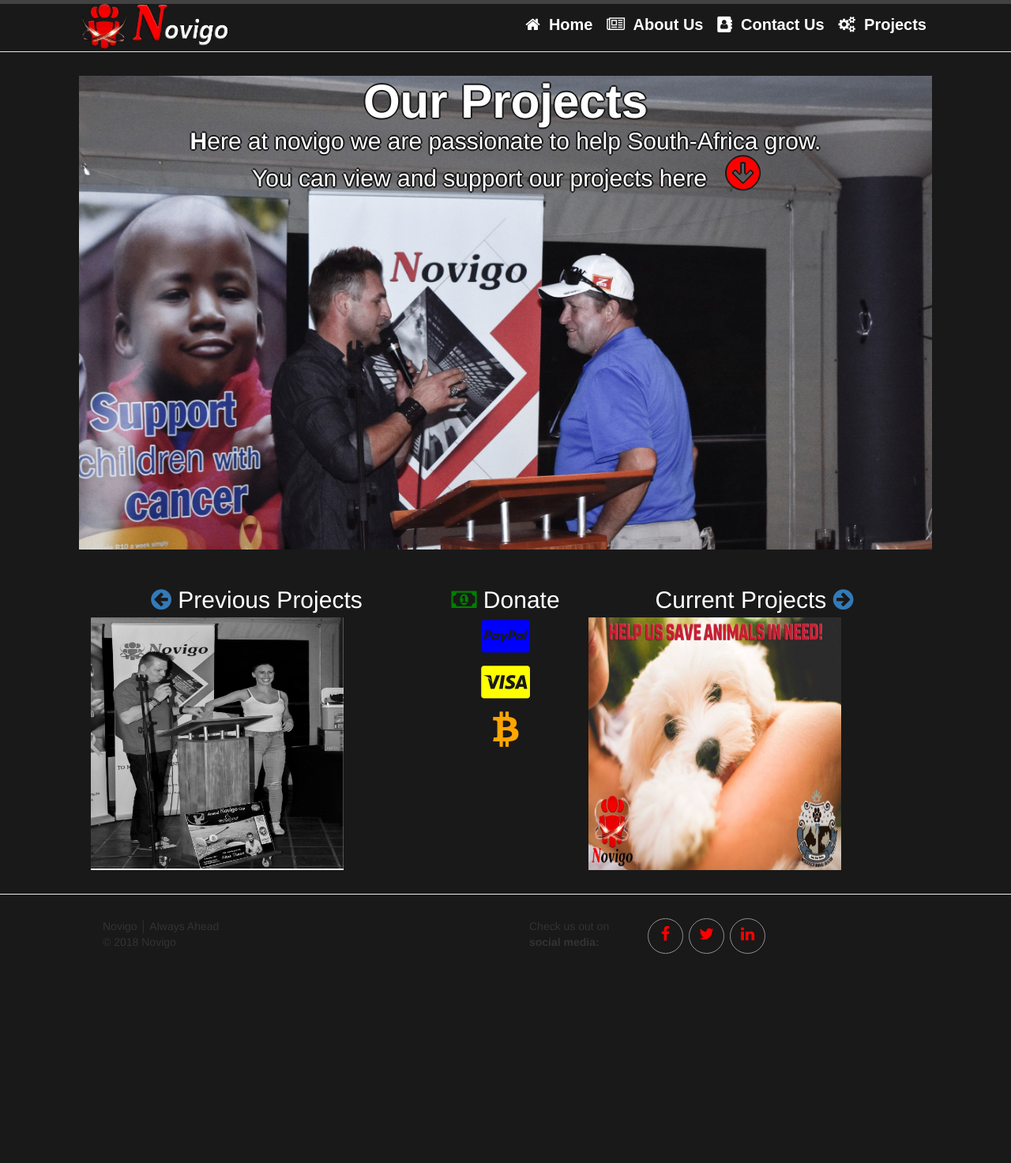
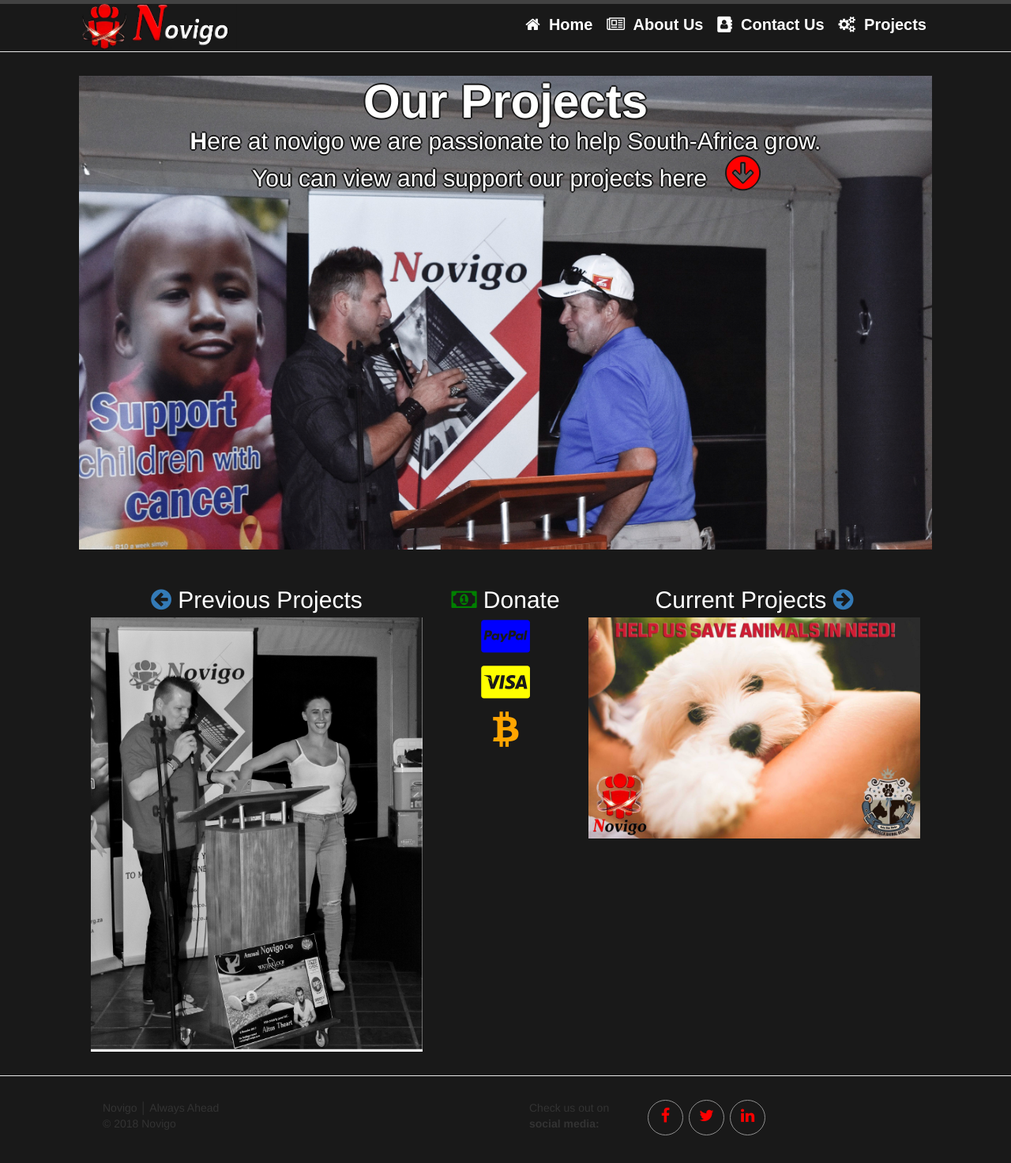
Before and after one commit to Hermankoch/hermankoch.github.io, a Jekyll site: the page built from projects.html, in a window 1280 px wide. Shown: the whole page at 79% size. Built offline with Jekyll 4.4.1, drawn with Linux system fonts in a browser that asks for light colours; before the commit the page ends 1243 px from its top, so only the background shows below that.

Commit message:
Update projects.html

```diff
--- a/projects.html
+++ b/projects.html
@@ -17,7 +17,7 @@
  <div class="row">
   <div class="col-sm-5">
    <p class="LivesTouched2"> <br /> <a href="#"> <i class="fa fa-arrow-circle-left" aria-hidden="true"> </i> </a>Previous Projects</p>
-   <img src="css/image10.jpg" width="320" height="320">
+   <img src="css/image10.jpg">
   </div>
 
   <div class="col-sm-2">
@@ -29,7 +29,7 @@
 
     <div class="col-sm-5">
    <p class="LivesTouched2"> <br /> Current Projects <a href="#"> <i class="fa fa-arrow-circle-right" aria-hidden="true"> </i> </a></p>
-     <img src="css/Image9.jpg" width="320" height="320">
+     <img src="css/Image9.jpg">
   </div>
 
  </div>
```
